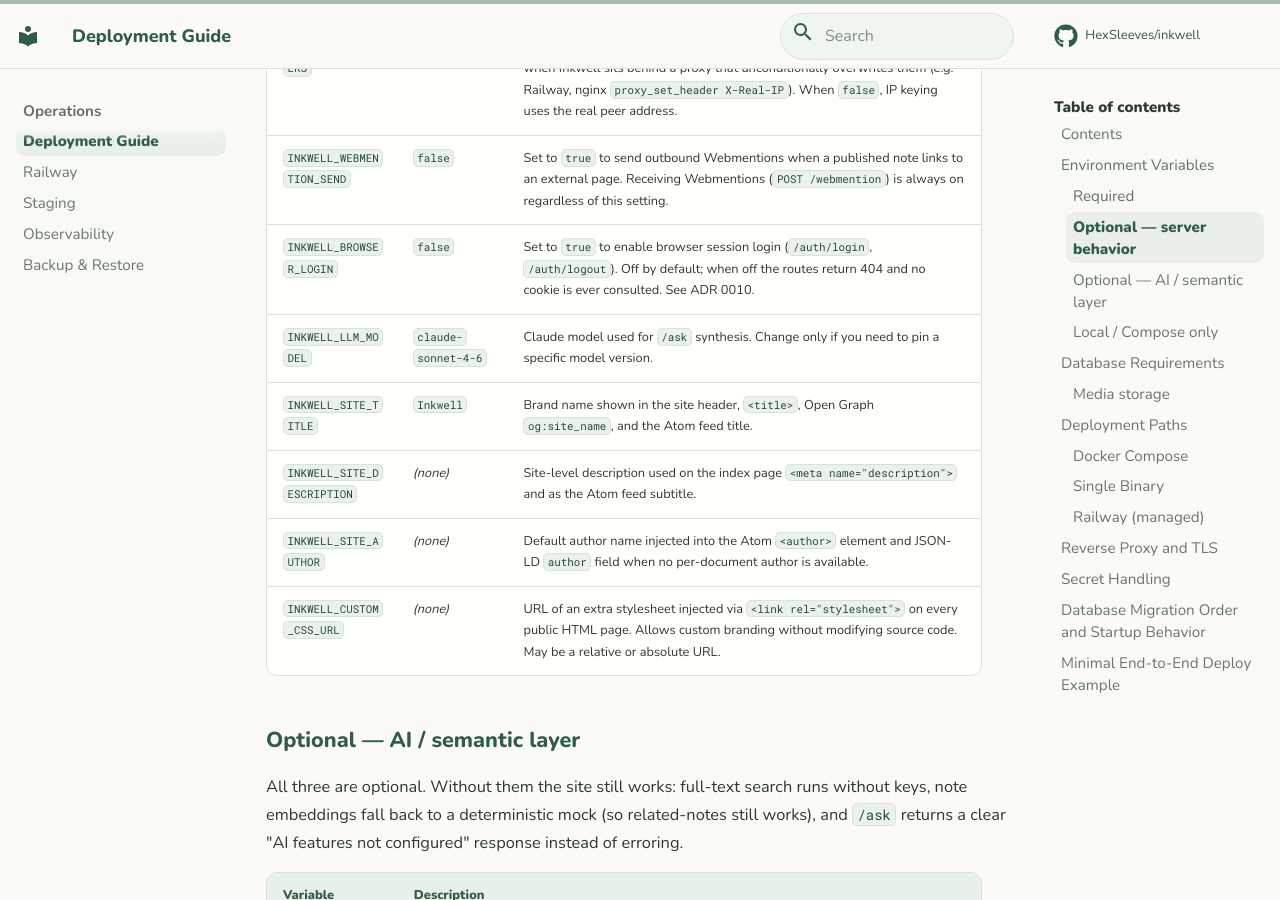
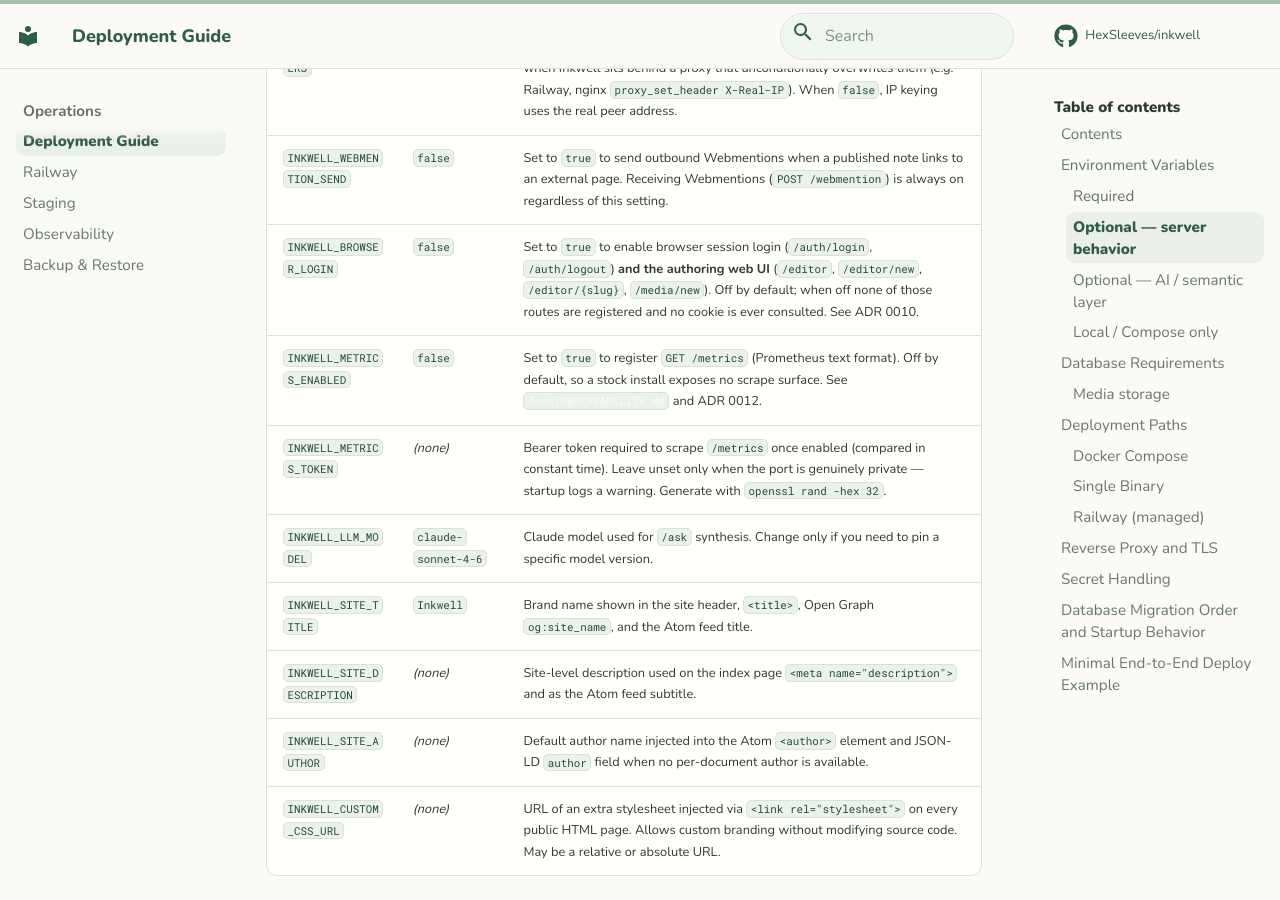
Before and after one commit to HexSleeves/inkwell, an MkDocs documentation site: the page built from docs/DEPLOYMENT.md, in a window 1280 px wide and 900 px high, scrolled down 1737 px. Built offline with MkDocs 1.6.1 and Material for MkDocs 9.7.7, drawn with Linux system fonts in a browser that asks for light colours; comment, search, counter and statistics services are not loaded; some of the changed text lies outside the part shown.

Commit message:
fix(compose): forward INKWELL_BROWSER_LOGIN and metrics flags to the app service (CYP-50)
The pre-release QA sweep booted the documented Docker Compose stack and found
two v0.2 features unreachable on it:

- `/editor`, `/editor/new`, `/editor/{slug}` and `/media/new` (CYP-42) 404,
  because the router only registers them when `INKWELL_BROWSER_LOGIN=true` and
  the `app` service never forwarded that variable.
- `/metrics` (CYP-46) 404 for the same reason: `INKWELL_METRICS_ENABLED` and
  `INKWELL_METRICS_TOKEN` were not in the `environment:` block.

Compose only injects the keys it lists, so setting either in `.env` silently
did nothing — the failure mode looks like a broken feature, not a missing
passthrough. Forward all three with their off-by-default values, so a stock
stack behaves exactly as before (verified: `/editor`, `/metrics` and `/login`
still 404 with no `.env` entries) while an operator can now enable them.

Also:
- document `INKWELL_METRICS_ENABLED` / `INKWELL_METRICS_TOKEN` in the
  DEPLOYMENT.md env table (they were only in OBSERVABILITY.md), note that
  `INKWELL_BROWSER_LOGIN` gates the authoring UI as well as login, and explain
  the "not listed in `environment:` means never forwarded" rule.
- add `INKWELL_BROWSER_LOGIN` to `.env.example`, which never mentioned it.
- add `tests/compose_env_contract.rs`: a no-DB text contract asserting the
  required variables are forwarded and the feature flags default to off, so
  the next flag that lands is caught by `cargo test` and not by release-eve QA.

Verified: `cargo test --test compose_env_contract` (3 passed); Compose stack
rebuilt from a fresh volume with the flags on, then off, confirming both states.

Co-Authored-By: Paperclip <noreply@paperclip.ing>

````diff
--- a/docs/DEPLOYMENT.md
+++ b/docs/DEPLOYMENT.md
@@ -41,7 +41,9 @@
 | `INKWELL_WRITE_RATE_LIMIT` | `60` | Write rate limit in requests per minute. Applied per validated principal (credential is verified before it keys a bucket, so forged keys cannot mint quota), or per client IP when anonymous. Covers all mutation routes plus `/ask`. `0` disables limiting. |
 | `INKWELL_TRUST_FORWARDED_HEADERS` | `false` | When `true`, the rate limiter keys anonymous callers by `X-Forwarded-For` / `X-Real-IP`. Those headers are client-spoofable — set this to `true` **only** when Inkwell sits behind a proxy that unconditionally overwrites them (e.g. Railway, nginx `proxy_set_header X-Real-IP`). When `false`, IP keying uses the real peer address. |
 | `INKWELL_WEBMENTION_SEND` | `false` | Set to `true` to send outbound Webmentions when a published note links to an external page. Receiving Webmentions (`POST /webmention`) is always on regardless of this setting. |
-| `INKWELL_BROWSER_LOGIN` | `false` | Set to `true` to enable browser session login (`/auth/login`, `/auth/logout`). Off by default; when off the routes return 404 and no cookie is ever consulted. See ADR 0010. |
+| `INKWELL_BROWSER_LOGIN` | `false` | Set to `true` to enable browser session login (`/auth/login`, `/auth/logout`) **and the authoring web UI** (`/editor`, `/editor/new`, `/editor/{slug}`, `/media/new`). Off by default; when off none of those routes are registered and no cookie is ever consulted. See ADR 0010. |
+| `INKWELL_METRICS_ENABLED` | `false` | Set to `true` to register `GET /metrics` (Prometheus text format). Off by default, so a stock install exposes no scrape surface. See [`docs/OBSERVABILITY.md`](OBSERVABILITY.md) and ADR 0012. |
+| `INKWELL_METRICS_TOKEN` | _(none)_ | Bearer token required to scrape `/metrics` once enabled (compared in constant time). Leave unset only when the port is genuinely private — startup logs a warning. Generate with `openssl rand -hex 32`. |
 | `INKWELL_LLM_MODEL` | `claude-sonnet-4-6` | Claude model used for `/ask` synthesis. Change only if you need to pin a specific model version. |
 | `INKWELL_SITE_TITLE` | `Inkwell` | Brand name shown in the site header, `<title>`, Open Graph `og:site_name`, and the Atom feed title. |
 | `INKWELL_SITE_DESCRIPTION` | _(none)_ | Site-level description used on the index page `<meta name="description">` and as the Atom feed subtitle. |
@@ -163,6 +165,19 @@
   `inkwell db migrate && inkwell seed /app/examples/garden && inkwell serve`.
   Seed is idempotent: it only plants the bundled sample notes when the garden is
   empty, so restarts never duplicate content.
+
+The `app` service forwards a fixed set of variables from your shell or `.env`.
+A variable that is not listed in its `environment:` block never reaches the
+binary, so setting it in `.env` has no effect — add it to `docker-compose.yml`
+first. The optional feature flags are wired through with their off-by-default
+values, so a stock stack behaves identically while still being configurable:
+
+```bash
+# .env — enable the authoring UI and a token-gated /metrics on Compose
+INKWELL_BROWSER_LOGIN=true
+INKWELL_METRICS_ENABLED=true
+INKWELL_METRICS_TOKEN=<openssl rand -hex 32>
+```
 
 To stop and wipe the database volume:
 
````
Also changed, not shown: docker-compose.yml (+11 -0 lines), 2 other files.
